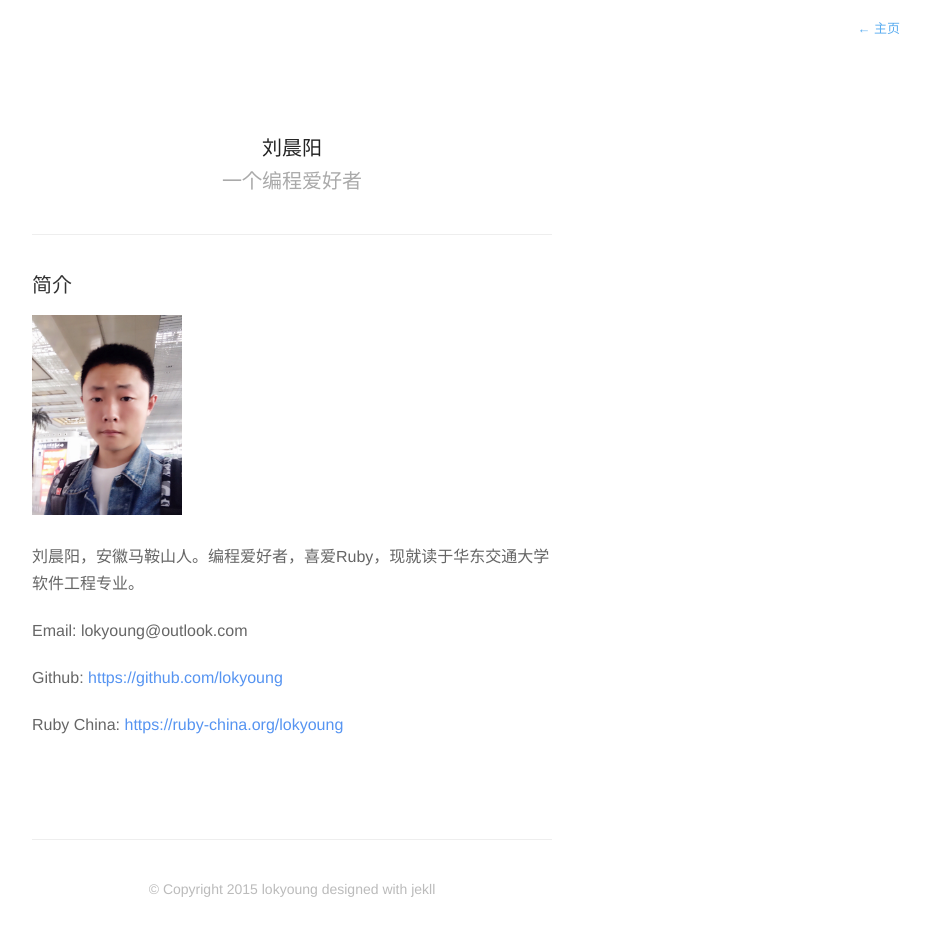
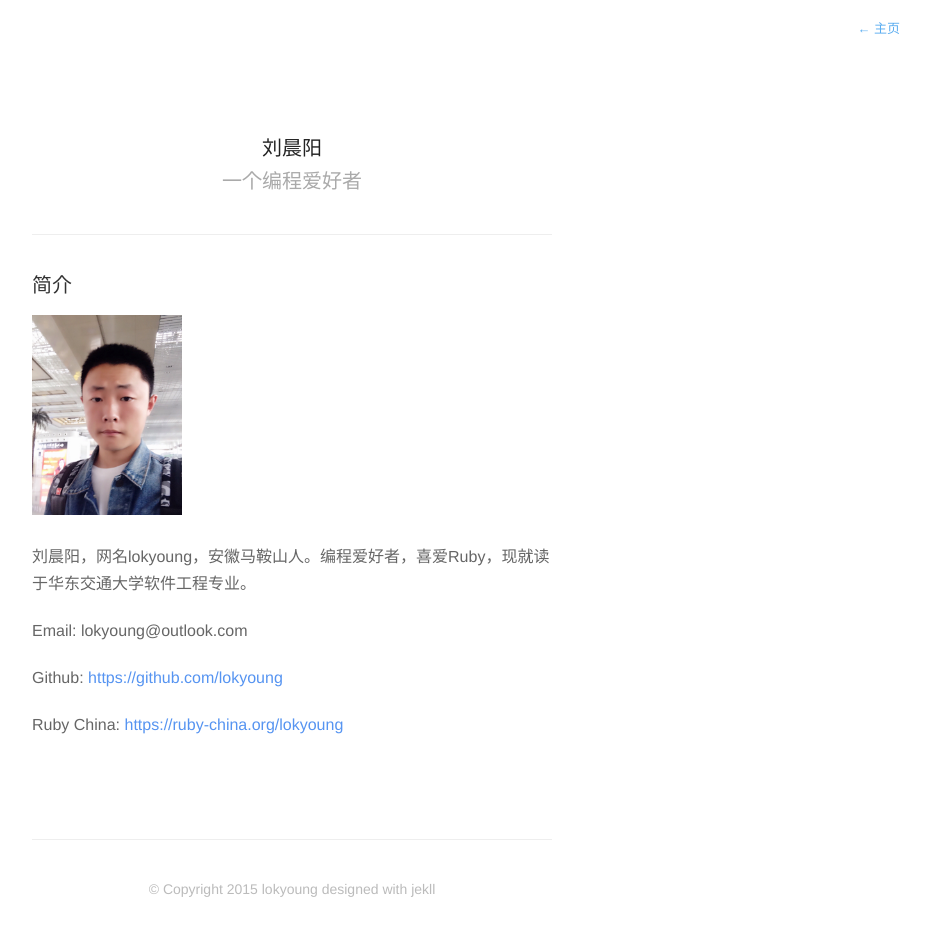
Before and after one commit to lokyoung/lcy_blog, a Jekyll site: the page built from about.md, in a window 1280 px wide. Shown: the whole page, without its empty margins (348-1278 px from the left). Built offline with Jekyll 4.4.1, drawn with Linux system fonts in a browser that asks for light colours; Markdown is read by kramdown in place of the engine named in the settings; part of the change alters nothing that is shown.

```diff
--- a/_config.yml
+++ b/_config.yml
@@ -10,8 +10,8 @@ highlighter: pygments
 paginate: 20
 baseurl: /
 google_analytics: 'UA-XXXXXXXX-X'
-disqus: false
-disqus_shortname: 'your-disqus-shortname'
+disqus: true
+disqus_shortname: 'lokyoungblog'
 
 # Details for the RSS feed generator
 url:            'http://liuchenyang.com'
--- a/about.md
+++ b/about.md
@@ -7,7 +7,7 @@ profile: true
 
 <img src="{{ site.baseurl }}assets/images/avatar.png" width="150px">
 
-刘晨阳，安徽马鞍山人。编程爱好者，喜爱Ruby，现就读于华东交通大学软件工程专业。
+刘晨阳，网名lokyoung，安徽马鞍山人。编程爱好者，喜爱Ruby，现就读于华东交通大学软件工程专业。
 
 Email: lokyoung@outlook.com
 
```
